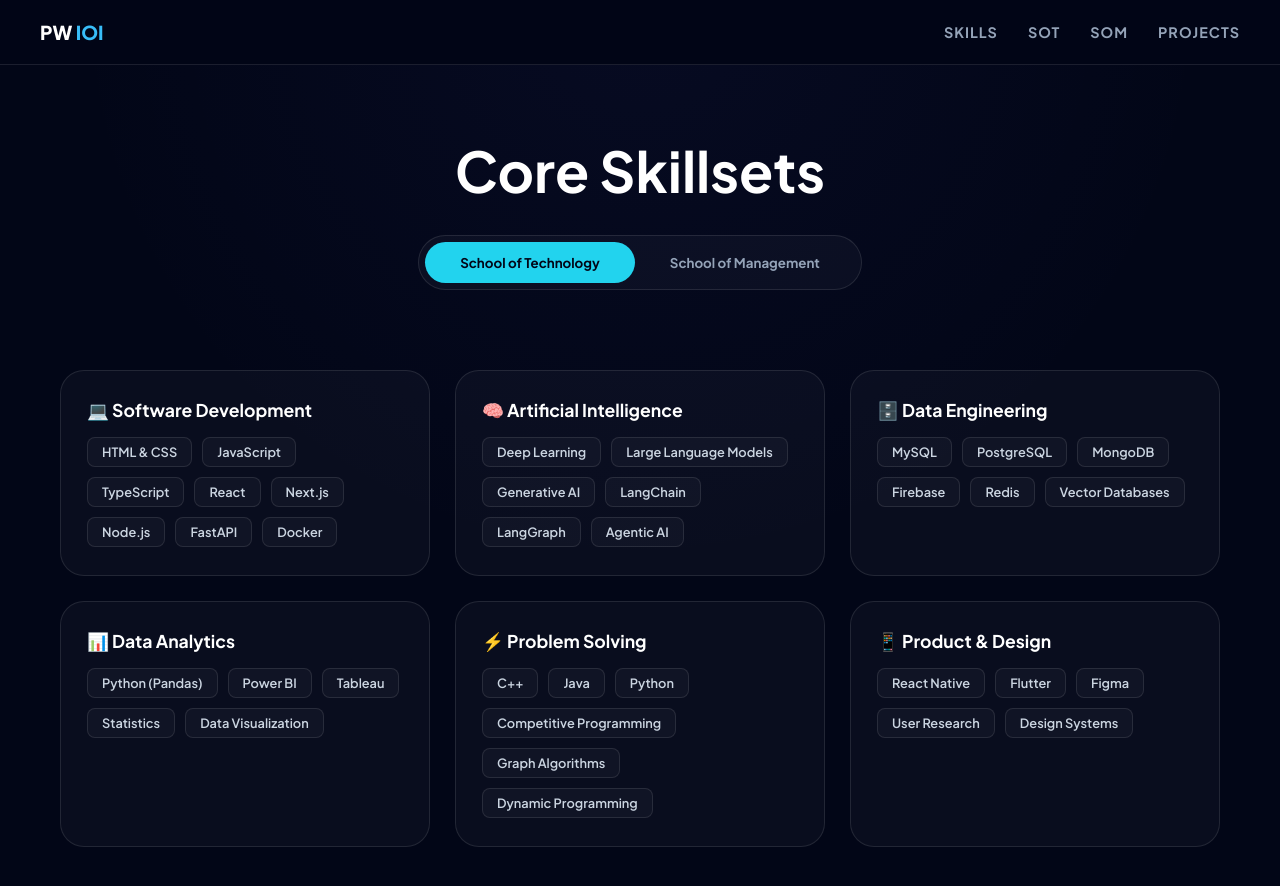
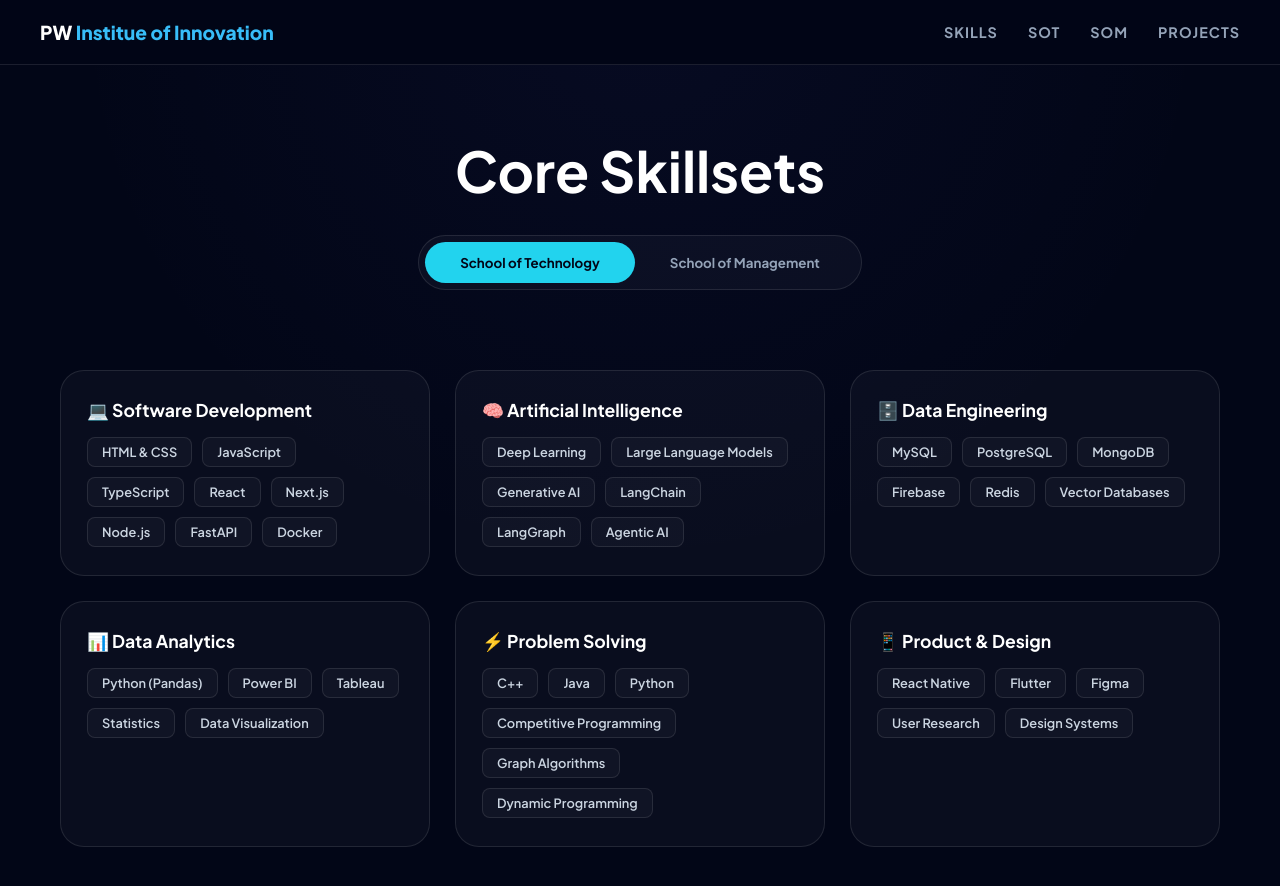
Before and after one commit to Hk-045/IOI_Student_Showcase, a plain HTML site: page skills.html in a window 1280 px wide. Drawn offline with Linux system fonts and the light colour scheme.

Commit message:
Update skills.html

```diff
--- a/skills.html
+++ b/skills.html
@@ -175,7 +175,7 @@ nav .links { display: none; }
 <body>
 
 <nav>
-<a href="index.html" class="logo">PW <span>IOI</span></a>
+<a href="index.html" class="logo">PW <span>Institue of Innovation</span></a>
 <div class="links">
 <a href="skills.html"><b>Skills</b></a>
 <a href="sot.html"><b>SOT</b></a>
```
